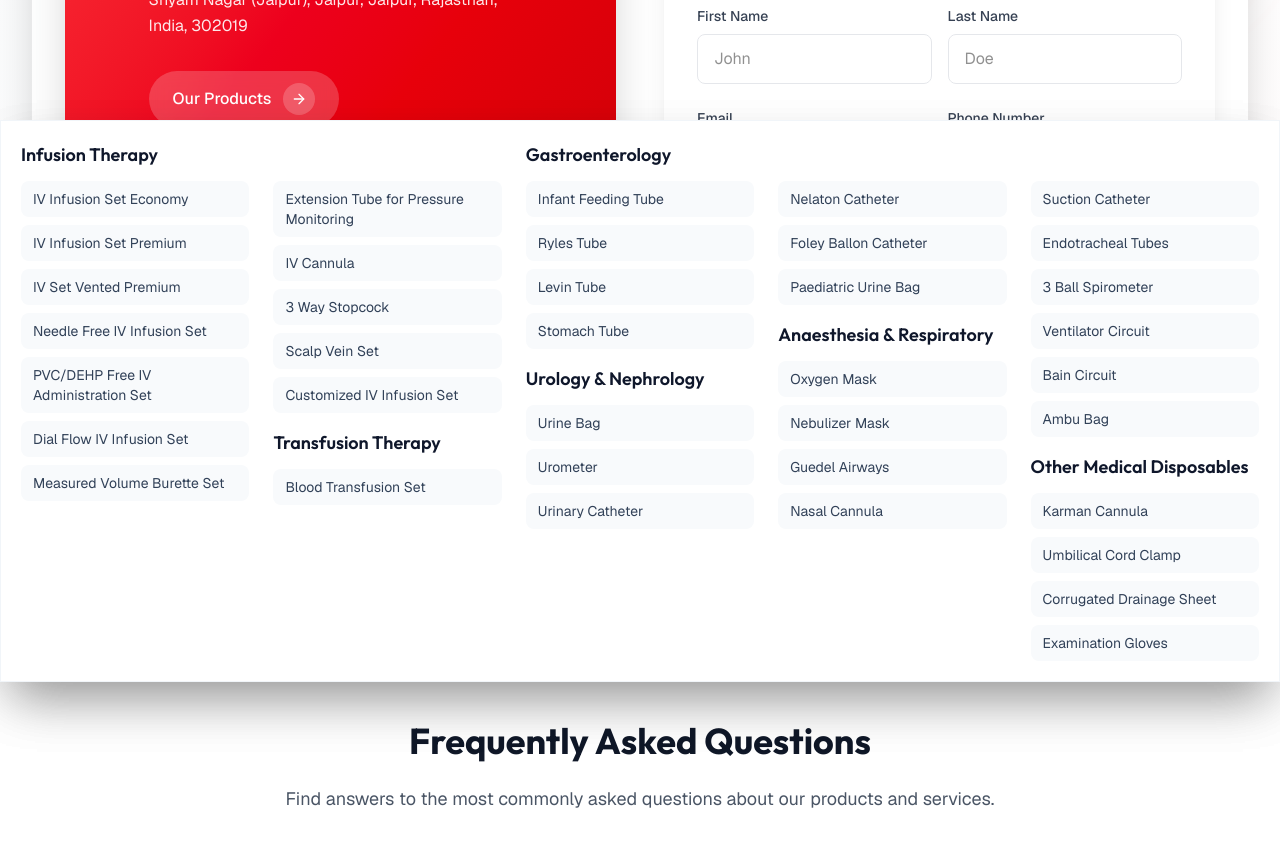
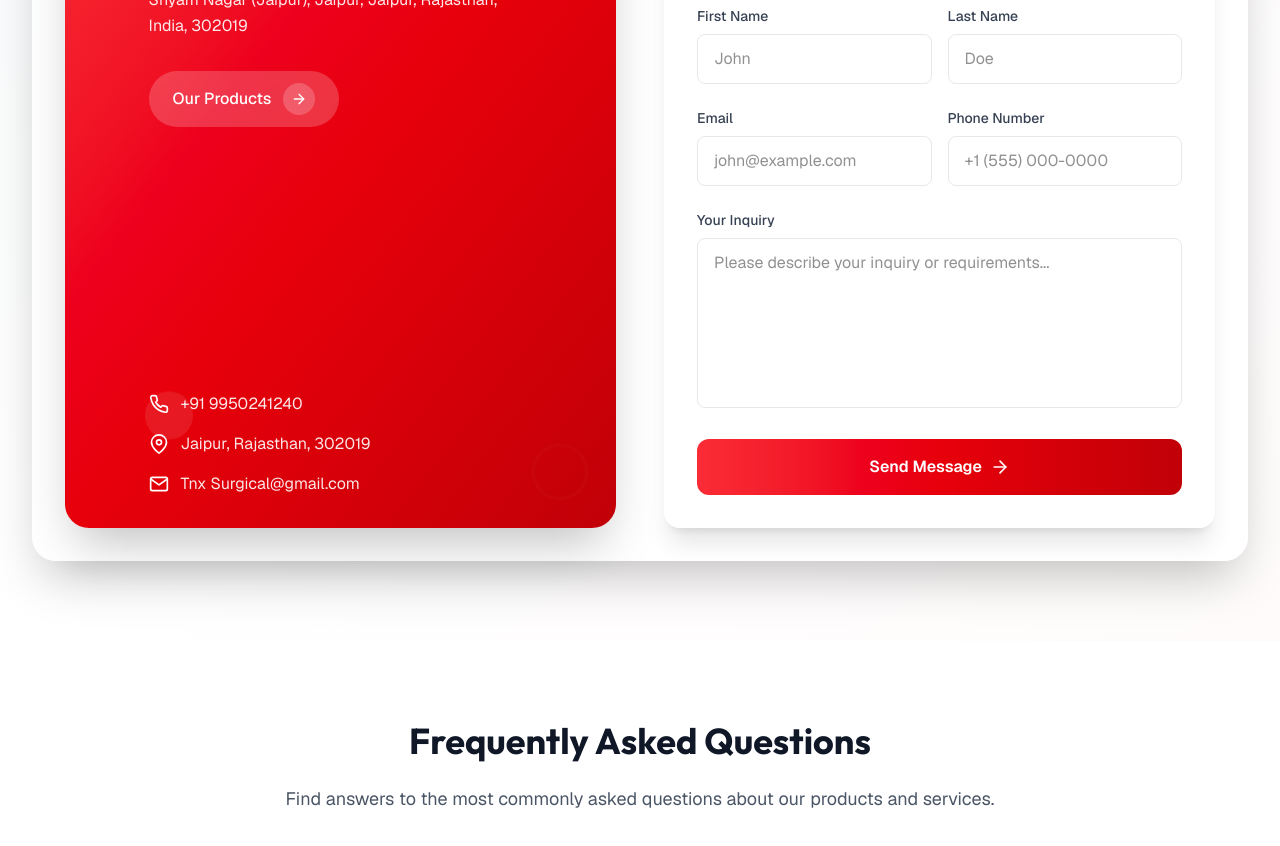
Before and after one commit to nema12344/medical-web, a Next.js app: page /contact in a window 1280 px wide. Shown: the part 680-1526 px from the top of the page. Built offline with nearby package versions, Linux system fonts and the light colour scheme; what @mui/material-nextjs would draw is missing.

Commit message:
mega manu

```diff
--- a/app/components/Navbar.tsx
+++ b/app/components/Navbar.tsx
@@ -136,7 +136,10 @@ export default function Navbar() {
   const pathname = usePathname();
 
   useEffect(() => {
-    const handleScroll = () => setIsScrolled(window.scrollY > 0);
+    const handleScroll = () => {
+      setIsScrolled(window.scrollY > 0);
+      setIsProductsMegaOpen(false); // Close mega menu on scroll
+    };
     window.addEventListener('scroll', handleScroll);
     return () => window.removeEventListener('scroll', handleScroll);
   }, []);
@@ -185,9 +188,7 @@ export default function Navbar() {
   };
 
   const renderProductsMegaMenu = () => (
-    <div className={`fixed left-0 right-0 w-full bg-white shadow-2xl border border-slate-100 p-5 z-40 transition-all duration-700 ease-in-out ${
-      isProductsMegaOpen ? 'top-20' : 'top-full'
-    }`}>
+    <div className="fixed left-0 right-0 top-20 w-full bg-white shadow-2xl border border-slate-100 p-5 z-40">
         <div className="grid grid-cols-1 md:grid-cols-3 lg:grid-cols-5 gap-6">
           {/* Column 1: Infusion Therapy (Part 1) */}
           <div>
@@ -356,7 +357,7 @@ export default function Navbar() {
                   />
                 </button>
                 <div className="absolute bottom-0 left-0 w-0 h-0.5 bg-red-600 group-hover:w-full transition-all duration-300" />
-                {renderProductsMegaMenu()}
+                {isProductsMegaOpen && renderProductsMegaMenu()}
               </div>
 
               <Link href="#" className="relative group py-2">
```
